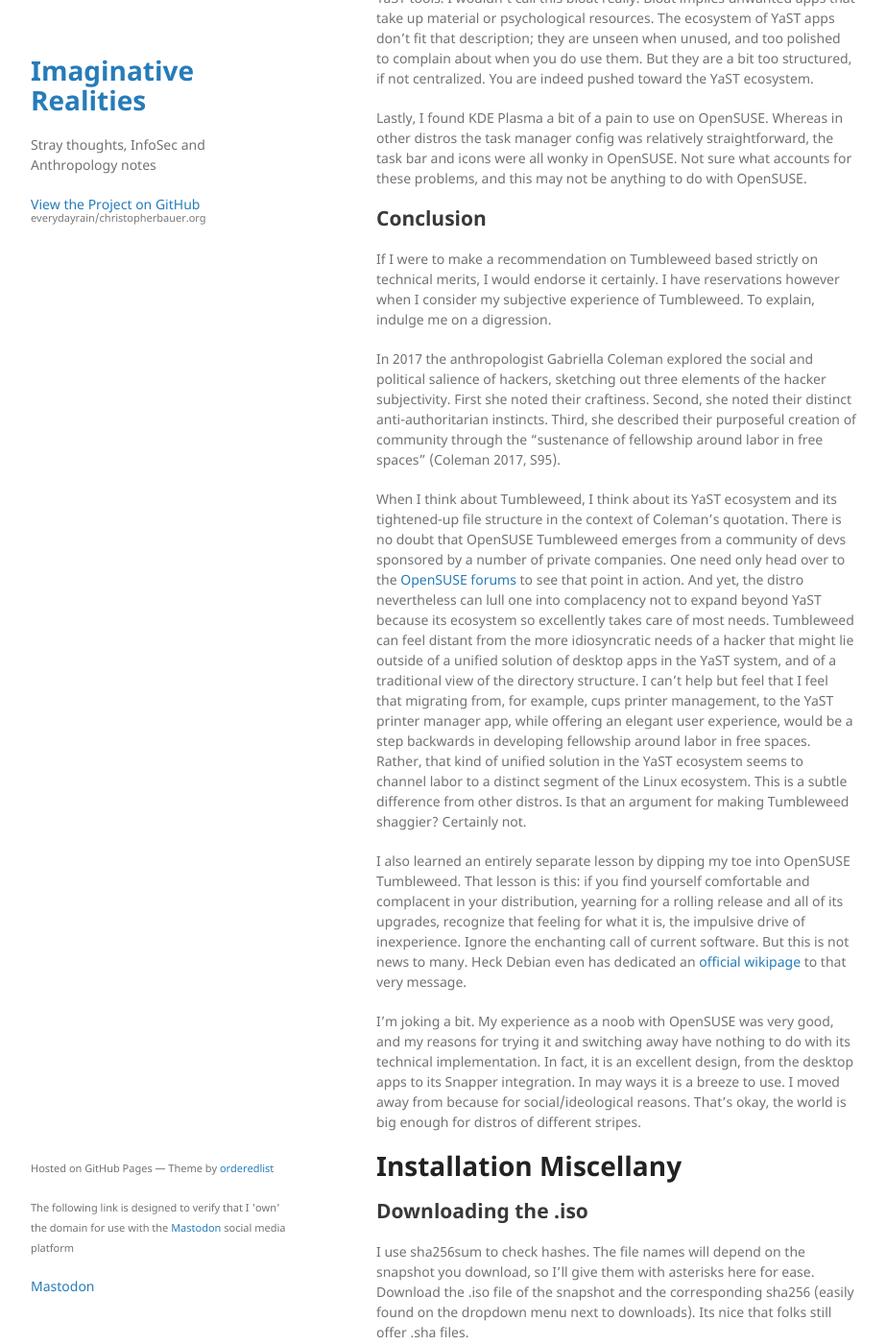
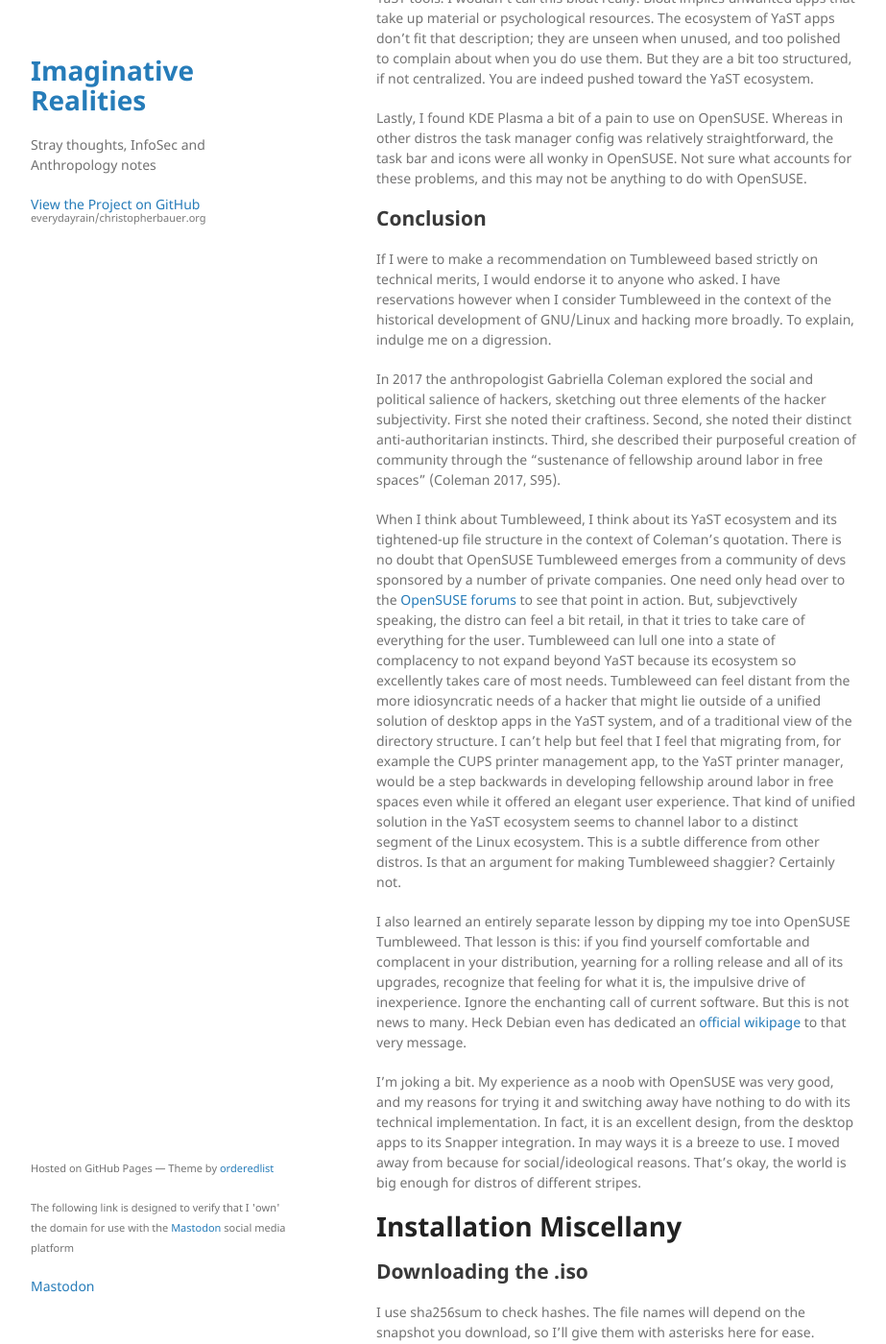
Before and after one commit to everydayrain/christopherbauer.org, a Jekyll site: the page built from _posts/2022-12-20-tumbleweed.md, in a window 1280 px wide and 1400 px high, scrolled down 2135 px. Shown: the whole window at 96% size, without its empty margins (178-1101 px from the left). Built offline with Jekyll 4.4.1, drawn with Linux system fonts in a browser that asks for light colours; some of the changed text lies outside the part shown.

Commit message:
Add files via upload

```diff
--- a/_posts/2022-12-20-tumbleweed.md
+++ b/_posts/2022-12-20-tumbleweed.md
@@ -6,7 +6,7 @@
 ---
 OpenSUSE Tumbleweed is technically a great system.  I'd even go so far as to say it gives gateway-drug distros, like Linux Mint or Ubuntu, a run for their money in terms of ease and desktop-friendly polish.  The Snapper integration to support the rolling release model is just damned elegant.  I'm using it on a secondary machine at this moment.
 
-As an anthropologist turned InfoSec practitioner, I'd argue that the technical merits aren't all that we should pay attention to in reviewing tech.  Subjective experience, as much as technical design, is an important consideration.  While I can't speak to the technical reasoning for why the OpenSUSE Project devs made some of the design decisions they have with Tumbleweed, I can say that from a subjective standpoint I notice minor, but ideologically-leaning, design choices.  What do these design choices add up to as a subjective experience of Tumbleweed?  My working hypothesis is that Tumbleweed is a curious example of a community project producing a deeply centralized product.
+As an anthropologist turned InfoSec practitioner, I'd argue that the technical merits aren't all that we should pay attention to in reviewing tech.  Socio-cultural factors, as much as technical design, are an important consideration.  While I can't speak to the technical reasoning for why the OpenSUSE Project devs made some of the design decisions they have with Tumbleweed, I can say that from a subjective standpoint I notice minor, but ideologically-leaning, design choices.  What do these design choices add up to as a subjective experience of Tumbleweed?  My working hypothesis is that Tumbleweed is a curious example of a community project producing a centralized product.
 
 ## Select High-Level Merits
 Tumbleweed caught my eye as a rolling release distro.  In particular I wanted to get some updates to Firefox that hadn't made it to Debian stable's release cycle.  As a noob to InfoSec I can't judge how well OpenSUSE did with the releases, but I noticed that security updates came out for Firefox a day or so after Mozilla's press releases (for me anyway).
@@ -33,11 +33,11 @@
 Lastly, I found KDE Plasma a bit of a pain to use on OpenSUSE.  Whereas in other distros the task manager config was relatively straightforward, the task bar and icons were all wonky in OpenSUSE.  Not sure what accounts for these problems, and this may not be anything to do with OpenSUSE.
 
 ## Conclusion
-If I were to make a recommendation on Tumbleweed based strictly on technical merits, I would endorse it certainly.  I have reservations however when I consider my subjective experience of Tumbleweed.  To explain, indulge me on a digression.
+If I were to make a recommendation on Tumbleweed based strictly on technical merits, I would endorse it to anyone who asked.  I have reservations however when I consider Tumbleweed in the context of the historical development of GNU/Linux and hacking more broadly.  To explain, indulge me on a digression.
 
 In 2017 the anthropologist Gabriella Coleman explored the social and political salience of hackers, sketching out three elements of the hacker subjectivity. First she noted their craftiness.  Second, she noted their distinct anti-authoritarian instincts. Third, she described their purposeful creation of community through the “sustenance of fellowship around labor in free spaces” (Coleman 2017, S95).
 
-When I think about Tumbleweed, I think about its YaST ecosystem and its tightened-up file structure in the context of Coleman's quotation.  There is no doubt that OpenSUSE Tumbleweed emerges from a community of devs sponsored by a number of private companies.  One need only head over to the [OpenSUSE forums](https://lists.opensuse.org/archives/) to see that point in action. And yet, the distro nevertheless can lull one into complacency not to expand beyond YaST because its ecosystem so excellently takes care of most needs. Tumbleweed can feel distant from the more idiosyncratic needs of a hacker that might lie outside of a unified solution of desktop apps in the YaST system, and of a traditional view of the directory structure.  I can't help but feel that I feel that migrating from, for example, cups printer management, to the YaST printer manager app, while offering an elegant user experience, would be a step backwards in developing fellowship around labor in free spaces.  Rather, that kind of unified solution in the YaST ecosystem seems to channel labor to a distinct segment of the Linux ecosystem.  This is a subtle difference from other distros.  Is that an argument for making Tumbleweed shaggier?  Certainly not.
+When I think about Tumbleweed, I think about its YaST ecosystem and its tightened-up file structure in the context of Coleman's quotation.  There is no doubt that OpenSUSE Tumbleweed emerges from a community of devs sponsored by a number of private companies.  One need only head over to the [OpenSUSE forums](https://lists.opensuse.org/archives/) to see that point in action.  But, subjevctively speaking, the distro can feel a bit retail, in that it tries to take care of everything for the user. Tumbleweed can lull one into a state of complacency to not expand beyond YaST because its ecosystem so excellently takes care of most needs. Tumbleweed can feel distant from the more idiosyncratic needs of a hacker that might lie outside of a unified solution of desktop apps in the YaST system, and of a traditional view of the directory structure.  I can't help but feel that I feel that migrating from, for example the CUPS printer management app, to the YaST printer manager, would be a step backwards in developing fellowship around labor in free spaces even while it offered an elegant user experience.  That kind of unified solution in the YaST ecosystem seems to channel labor to a distinct segment of the Linux ecosystem.  This is a subtle difference from other distros.  Is that an argument for making Tumbleweed shaggier?  Certainly not.
 
 I also learned an entirely separate lesson by dipping  my toe into OpenSUSE Tumbleweed.  That lesson is this: if you find yourself comfortable and complacent in your distribution, yearning for a rolling release and all of its upgrades, recognize that feeling for what it is, the impulsive drive of inexperience. Ignore the enchanting call of current software. But this is not news to many. Heck Debian even has dedicated an [official wikipage ](https://wiki.debian.org/DontBreakDebian) to that very message.
 
```
